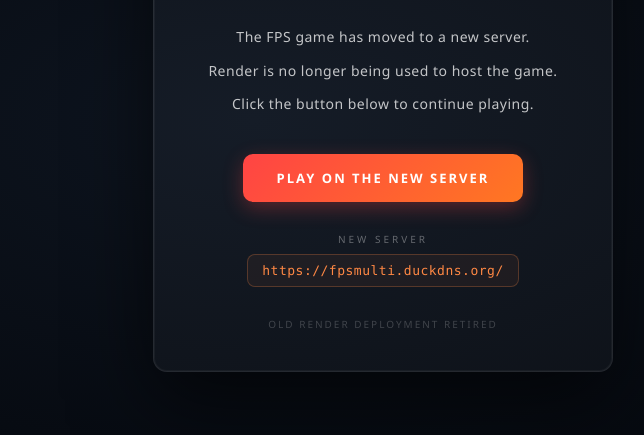
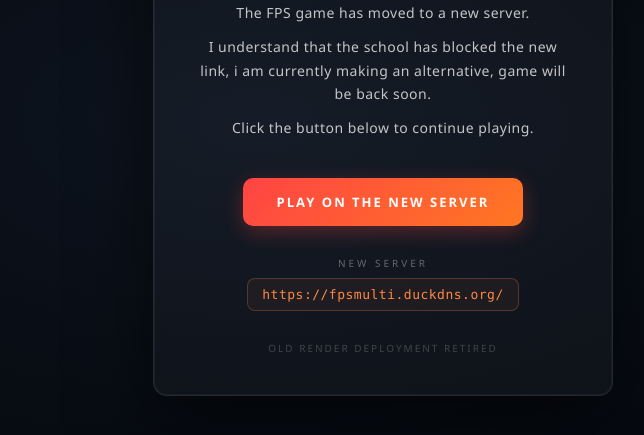
Before and after one commit to MusicForSchoolMp3/fps-multiplayer-game, a website built with Vite: page migration.html in a window 1280 px wide. Shown: the part 279-714 px from the top of the page, without its empty margins (257-901 px from the left). Built offline with nearby package versions, Linux system fonts and the light colour scheme; some packages are replaced by stand-ins of ours.

Commit message:
new migration screen

```diff
--- a/migration.html
+++ b/migration.html
@@ -126,7 +126,7 @@
     <h1 class="migration-title">THE GAME HAS MOVED!</h1>
 
     <p class="migration-text">The FPS game has moved to a new server.</p>
-    <p class="migration-text">Render is no longer being used to host the game.</p>
+    <p class="migration-text">I understand that the school has blocked the new link, i am currently making an alternative, game will be back soon.</p>
     <p class="migration-text">Click the button below to continue playing.</p>
 
     <a class="migration-play-btn" href="https://fpsmulti.duckdns.org/">PLAY ON THE NEW SERVER</a>
```
